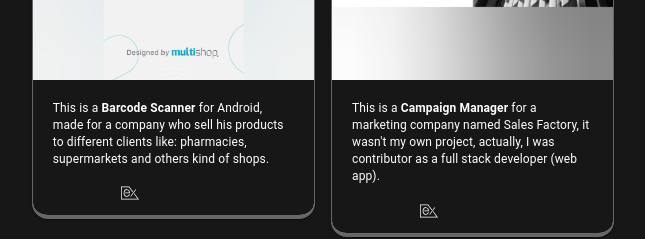
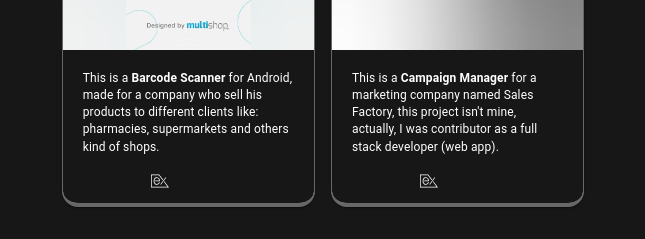
Before and after one commit to KenyerRamirez/portfolio, a React (Vite) app: page / in a window 1280 px wide. Shown: the part 1095-1334 px from the top of the page, without its empty margins (325-970 px from the left). Built offline with nearby package versions, Linux system fonts and the light colour scheme; some icons are missing.

Commit message:
margin in projects box fixed 08/02/24

```diff
--- a/src/components/ProjectCards.jsx
+++ b/src/components/ProjectCards.jsx
@@ -12,12 +12,11 @@ import { Icon } from "@iconify/react";
 import "../css/ProjectsPage.css";
 
 const ProjectCards = () => {
-
   return (
     <>
       <Grid
         className="main-cards-box"
-        sx={{ flexGrow: 1, width: '100%' }}
+        sx={{ flexGrow: 1 }}
         container
         spacing={2}
       >
@@ -121,8 +120,6 @@ const ProjectCards = () => {
               borderRight: "1px solid #676767",
               cursor: "default",
             }}
-            onMouseOver={() => setHovered(true)}
-            onMouseOut={() => setHovered(false)}
           >
             <CardActionArea>
               <CardMedia
@@ -155,8 +152,8 @@ const ProjectCards = () => {
                   <Typography variant="span" sx={{ fontWeight: "bolder" }}>
                     Campaign Manager
                   </Typography>{" "}
-                  for a marketing company named Sales Factory, it wasn't my own
-                  project, actually, I was contributor as a full stack
+                  for a marketing company named Sales Factory, this project
+                  isn't mine, actually, I was contributor as a full stack
                   developer (web app).
                 </Typography>
                 <Box sx={{ textAlign: "left", display: "flex" }}>
--- a/src/css/ProjectsPage.css
+++ b/src/css/ProjectsPage.css
@@ -30,3 +30,10 @@
         height: 18px;
     }
 }
+
+@media only screen and (min-width: 860px){
+    .projects-box{
+        display: inline-block !important;
+        width: 90% !important;
+    }
+}
```
